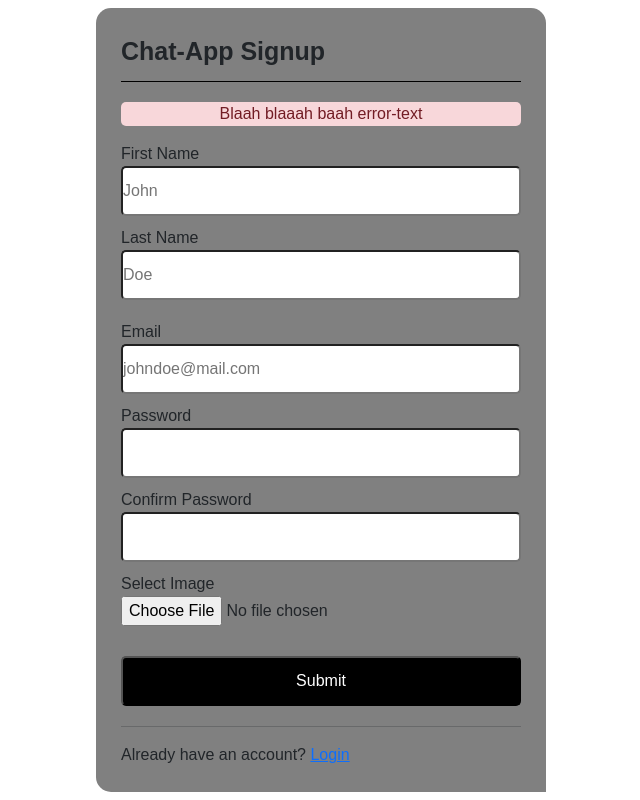
After one commit to NnajiChimuanya/chat-app, a PHP site: page /index.html in a window 1280 px wide. The commit adds this page. Shown: the whole page, without its empty margins (319-959 px from the left). Run offline with PHP 8.4, Linux system fonts and the light colour scheme.

Commit message:
done my basic styling

```diff
--- /dev/null
+++ b/index.html
@@ -0,0 +1,70 @@
+<!DOCTYPE html>
+<html lang="en">
+<head>
+    <meta charset="UTF-8">
+    <meta http-equiv="X-UA-Compatible" content="IE=edge">
+    <meta name="viewport" content="width=device-width, initial-scale=1.0">
+    <link rel="stylesheet" href="./styles/styles.css">
+    <link rel="stylesheet" href="./styles/bootstrap.css">
+    <title>Chat-App</title>
+</head>
+<body>
+    <div class="wrapper">
+       <section class="sign-up">
+
+
+            <header>Chat-App Signup</header>
+
+           <form action="#" method="POST">
+                <div class="error-text">
+                    <p>Blaah blaaah baah error-text</p>
+                </div>
+
+               <div class="field name-details">
+                    <div class="field">
+                        <label for="firstName"> First Name </label>
+                        <input type="text" name="firstName" placeholder="John">
+                    </div>
+
+                    <div class="field">
+                            <label for="lastName"> Last Name </label>
+                            <input type="text" name="lastName" placeholder="Doe">
+                    </div>
+               </div>
+
+                <div class="field">
+                    <label for="email"> Email </label>
+                    <input type="email" name="email" placeholder="johndoe@mail.com">
+                </div>
+
+                <div class="field">
+                    <label for="password"> Password </label>
+                    <input type="password" name="password">
+                </div>
+
+                <div class="field">
+                    <label for="passwordConfirm"> Confirm Password </label>
+                    <input type="passwordConfirm" name="passwordConfirm">
+                </div>
+
+                <div class="field image">
+                    <label for="passwordConfirm"> Select Image </label>
+                    <input type="file" name="image">
+                </div>
+
+
+                <div class="field button">
+
+                    <input type="submit" name="submit">
+                </div>
+
+            </form>
+
+            <hr>
+
+            <div class="Already"> Already have an account? <a href="./login.php">Login</a> </div>
+       </section>
+    </div>
+
+</body>
+</html>
--- a/styles/styles.css
+++ b/styles/styles.css
@@ -1,4 +1,4 @@
-* {
+ * {
     margin: 0;
     padding: 0;
     box-sizing: border-box;
@@ -63,4 +63,5 @@ form  .field .name-details {
 }
 .button input{
    background: black;
+   color: white;
 }
```
Also changed, not shown: login.php (renamed from index.php, +2 -24 lines).
